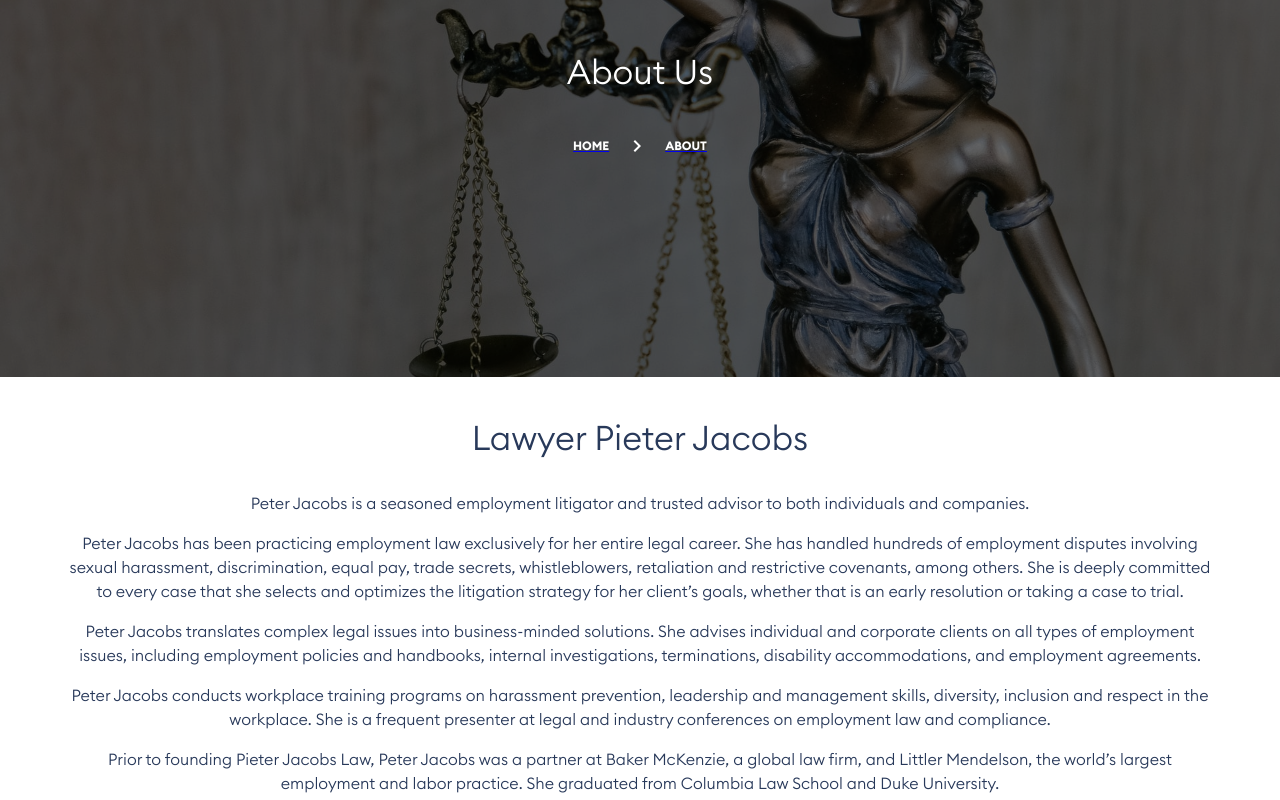
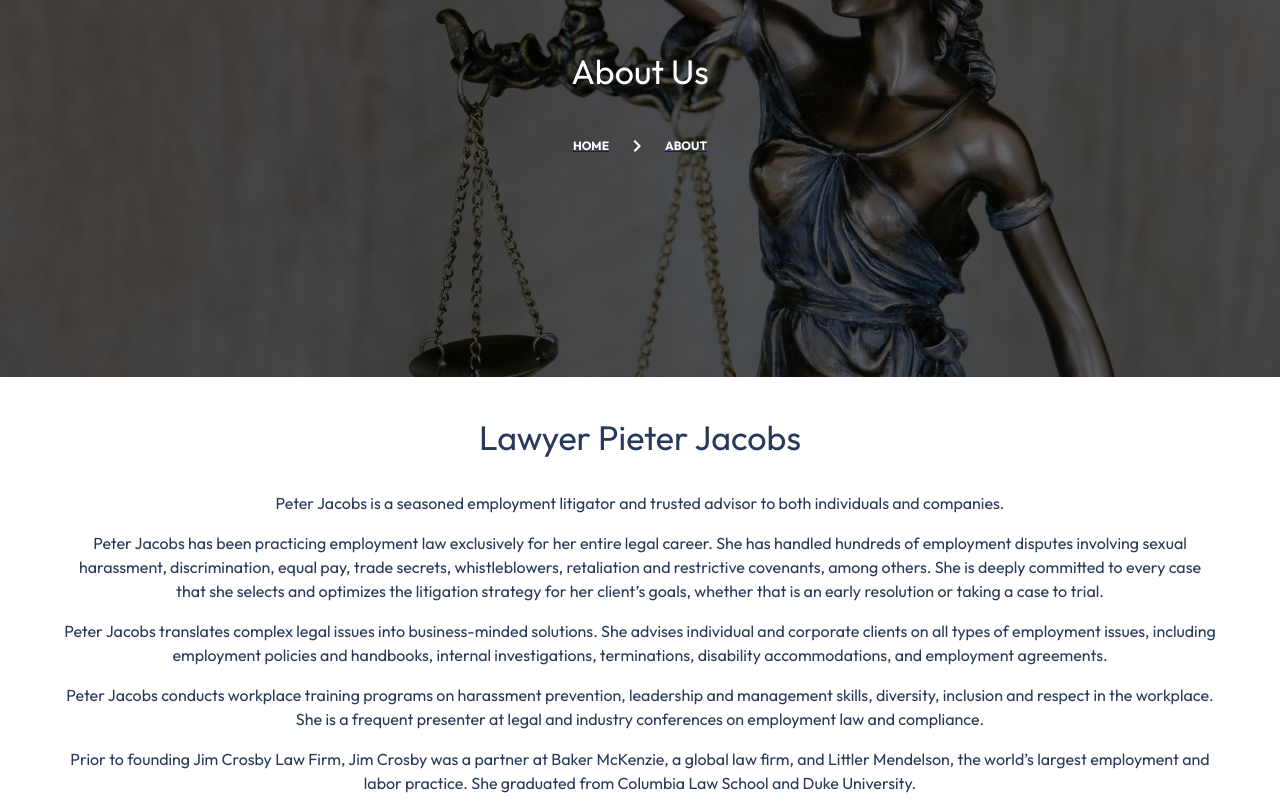
Before and after one commit to stanleyHayes/jimcrosbylawfirm, a React (Create React App) app: page /about in a window 1280 px wide. Shown: the part 280-1080 px from the top of the page. Built offline with nearby package versions, Linux system fonts and the light colour scheme.

Commit message:
Initial Commit

```diff
--- a/package.json
+++ b/package.json
@@ -14,6 +14,7 @@
     "@testing-library/user-event": "^13.5.0",
     "axios": "^0.27.2",
     "formik": "^2.2.9",
+    "framer-motion": "^10.0.1",
     "notistack": "^2.0.5",
     "react": "^18.2.0",
     "react-dom": "^18.2.0",
--- a/public/index.html
+++ b/public/index.html
@@ -11,7 +11,10 @@
     />
     <link rel="apple-touch-icon" href="%PUBLIC_URL%/apple-touch-icon.png" />
     <link rel="manifest" href="%PUBLIC_URL%/manifest.json" />
-    <title>Pieter Jacobs Law</title>
+    <link rel="preconnect" href="https://fonts.googleapis.com">
+    <link rel="preconnect" href="https://fonts.gstatic.com" crossorigin>
+    <link href="https://fonts.googleapis.com/css2?family=Inter:wght@100;200;300;400;500;600;700;800;900&family=Outfit:wght@100;200;300;400;500;600;700;800;900&display=swap" rel="stylesheet">
+    <title>Jim Crosby Law Firm</title>
   </head>
   <body>
     <noscript>You need to enable JavaScript to run this app.</noscript>
--- a/src/pages/about/about-page.js
+++ b/src/pages/about/about-page.js
@@ -45,7 +45,7 @@ const AboutPage = () => {
                         presenter at legal and industry conferences on employment law and compliance.
                     </Typography>
                     <Typography variant="body1" sx={{color: 'text.primary', mb: 2}} align="center">
-                        Prior to founding Pieter Jacobs Law, Peter Jacobs was a partner at Baker McKenzie, a global law
+                        Prior to founding Jim Crosby Law Firm, Jim Crosby was a partner at Baker McKenzie, a global law
                         firm, and
                         Littler Mendelson, the world’s largest employment and labor practice. She graduated from
                         Columbia Law School and Duke University.
--- a/src/pages/home/home-page.js
+++ b/src/pages/home/home-page.js
@@ -95,7 +95,7 @@ const HomePage = () => {
                                             />
                                         </Stack>
                                         <Typography align="center" variant="h3" sx={{color: 'white', mb: 3}}>
-                                            Pieter Jacobs Law
+                                            Jim Crosby Law
                                         </Typography>
                                         <Typography align="center" variant="body1" sx={{color: 'white', mb: 3}}>
                                             We advocate for employee rights and help companies comply with workplace
@@ -206,7 +206,7 @@ const HomePage = () => {
                                             Tenacious Representation
                                         </Typography>
                                         <Typography variant="body2" sx={{color: 'text.secondary'}}>
-                                            Pieter Jacobs Law Firm in Downtown Houston is a female-owned firm providing
+                                            Jim Crosby Law Firm in Downtown Houston is a female-owned firm providing
                                             aggressive representation in all criminal defense matters. Our goal in every
                                             case is to exceed expectations while meeting the goals set by the client,
                                             for
@@ -219,7 +219,7 @@ const HomePage = () => {
                                             Our Guarantee
                                         </Typography>
                                         <Typography variant="body2" sx={{color: 'text.secondary'}}>
-                                            PWe promise our clients that we will never stop fighting. Pieter Jacobs Law
+                                            PWe promise our clients that we will never stop fighting. Jim Crosby Law
                                             Firm in
                                             Downtown Houston is committed to doing whatever it takes to get the best
                                             result
@@ -233,7 +233,7 @@ const HomePage = () => {
                                             Our Number One Priority
                                         </Typography>
                                         <Typography variant="body2" sx={{color: 'text.secondary'}}>
-                                            At the Pieter Jacobs Law Firm in Downtown Houston we always work hard to keep
+                                            At the Jim Crosby Law Firm in Downtown Houston we always work hard to keep
                                             the
                                             focus on you and your family. Our criminal defense firm works closely with
                                             clients to keep them well informed in every case. We give honest and direct
--- a/src/utils/themes.js
+++ b/src/utils/themes.js
@@ -2,7 +2,7 @@ import {createTheme} from "@mui/material";
 
 const lightTheme = createTheme({
     typography: {
-        fontFamily: 'EuclidCircularB, EuclidCircularA'
+        fontFamily: 'Outfit, EuclidCircularB, EuclidCircularA'
     },
     palette: {
         primary: {
```
Also changed, not shown: 1 other file (tests, documents, lock files or other folders).
